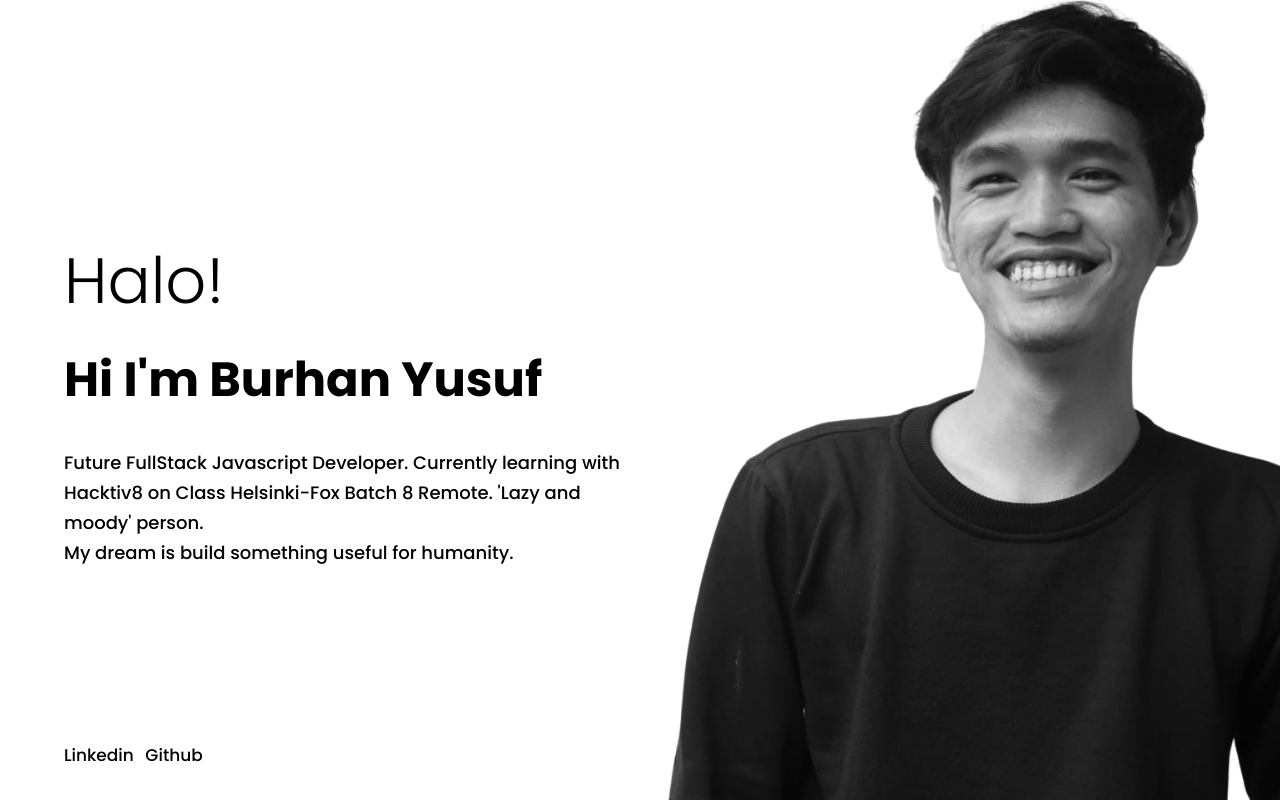
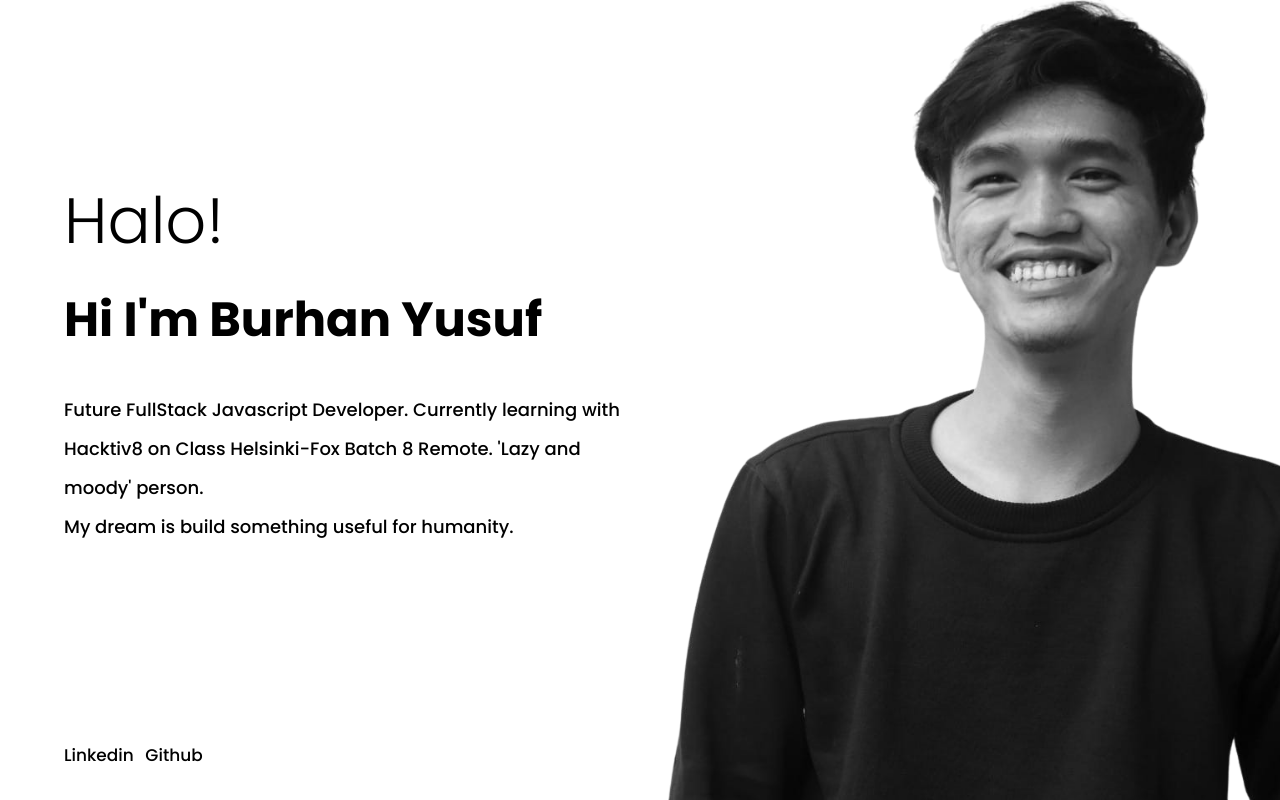
Before and after one commit to hanzkid/simple-page, a plain HTML site: page index.html in a window 1280 px wide. Drawn offline with Linux system fonts and the light colour scheme.

Commit message:
m-burhanudin-yusuf

```diff
--- a/css/styles.css
+++ b/css/styles.css
@@ -26,22 +26,24 @@ a {
 
 .row {
   width: 100%;
-  display: flex;
-  flex-wrap: wrap;
+  display: block;
 }
 
 .col-6 {
   width: 50%;
+  display: inline-block;
 }
 
 .h-100 {
   height: 100%;
 }
 
-.vertical-center {
-  display: flex;
-  flex-direction: column;
-  justify-content: center;
+.float-left{
+  float: left;
+}
+
+.float-right{
+  float: right;
 }
 
 .profile-img {
@@ -53,16 +55,15 @@ a {
   padding-left: 64px;
 }
 
-.v-align span,
-.v-align h1 {
-  position: relative;
-  top: 50%;
-  -webkit-transform: translateY(-50%);
-  -ms-transform: translateY(-50%);
-  transform: translateY(-50%);
+.vertical-center{
+  display: table-cell;
+  vertical-align: middle;
 }
 
 .greeting {
+  margin-top: 30%;
+  vertical-align: middle;
+  display: inline-block;
   font-weight: 300;
   font-size: 64px;
   margin-bottom: 16px;
--- a/index.html
+++ b/index.html
@@ -10,7 +10,7 @@
   <body>
     <div class="container h-100">
       <div class="row h-100">
-        <div class="col-6 vertical-center pl-64">
+        <div class="col-6 vertical-center pl-64 float-left h-100">
           <span class="greeting">Halo!</span>
           <h1 class="greetingName">Hi I'm Burhan Yusuf</h1>
           <span class="greetingDesc">Future FullStack Javascript Developer. Currently learning with Hacktiv8 on Class Helsinki-Fox Batch 8 Remote. 'Lazy and moody' person.<br />My dream is build something useful for humanity.</span>
@@ -19,7 +19,7 @@
             <li><a target="_blank" href="https://github.com/hanzkid">Github</a></li>
           </ul>
         </div>
-        <div class="col-6 profile-img h-100"></div>
+        <div class="col-6 profile-img h-100 float-right"></div>
       </div>
     </div>
   </body>
```
